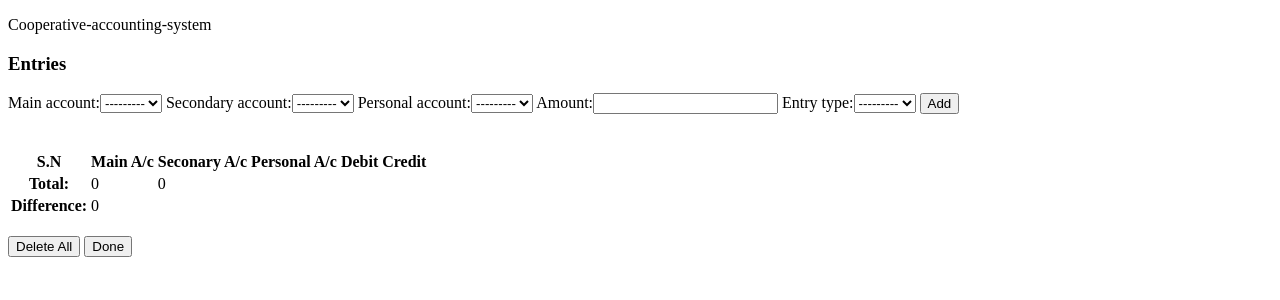
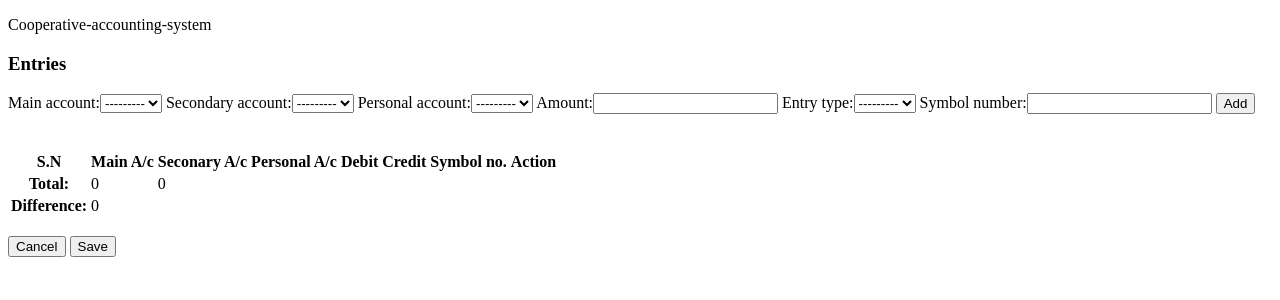
Before and after one commit to suresh466/cooperative_accounting_system, a Django app: page /dataentry/ in a window 1280 px wide. Shown: the top 300 px of the page. Run offline with Django 3.2, Linux system fonts and the light colour scheme.

Commit message:
add symbol_number field to the entry model

```diff
--- a/data_entry/forms.py
+++ b/data_entry/forms.py
@@ -5,7 +5,8 @@ class DataEntryForm(forms.ModelForm):
     class Meta:
         model = Entry
         fields = ('main_account', 'secondary_account',
-                'personal_account', 'amount', 'entry_type')
+                'personal_account', 'amount', 'entry_type',
+                'symbol_number')
 
     def __init__(self, *args, **kwargs):
         super().__init__(*args, **kwargs)
--- a/data_entry/models.py
+++ b/data_entry/models.py
@@ -19,6 +19,7 @@ class Entry(models.Model):
     main_account = models.ForeignKey(MainAccount, on_delete=models.DO_NOTHING)
     secondary_account = models.ForeignKey(SecondaryAccount, on_delete=models.DO_NOTHING)
     personal_account = models.ForeignKey(PersonalAccount, on_delete=models.DO_NOTHING)
+    symbol_number = models.PositiveIntegerField()
     amount = models.DecimalField(max_digits=11, decimal_places=2)
     DEBIT = 'dr'
     CREDIT = 'cr'
--- a/data_entry/templates/data_entry/data_entry.html
+++ b/data_entry/templates/data_entry/data_entry.html
@@ -19,6 +19,8 @@
 		<th>Personal A/c</th>
 		<th>Debit</th>
 		<th>Credit</th>
+		<th>Symbol no.</th>
+		<th>Action</th>
 	</tr>
 	</thead>
 	<tbody>
@@ -38,8 +40,8 @@
 </br>
 <form method="POST" id="entryBundleForm">
 	{% csrf_token %}
-	<button type="submit" name="discard">Delete All</button>
-	<button id="save_session_entries" save_session_entries_url="{% url 'data_entry:save_session_entries' %}">Done</button>
+	<button type="submit" name="discard">Cancel</button>
+	<button id="save_session_entries" save_session_entries_url="{% url 'data_entry:save_session_entries' %}">Save</button>
 </form>
 
 <script src="https://code.jquery.com/jquery-3.3.1.min.js"></script>
@@ -71,6 +73,7 @@ $(document).on("submit", "#dataEntryForm", function(e){
 	var personal_account = $("#id_personal_account").val();
 	var amount = $("#id_amount").val();
 	var entry_type = $("#id_entry_type").val();
+	var symbol_number = $("#id_symbol_number").val();
 	var csrfmiddlewaretoken = $("input[name=csrfmiddlewaretoken]").val();
 
 	$.ajax({
@@ -82,6 +85,7 @@ $(document).on("submit", "#dataEntryForm", function(e){
 			"personal_account": personal_account,
 			"amount": amount,
 			"entry_type": entry_type,
+			"symbol_number": symbol_number,
 			"csrfmiddlewaretoken": csrfmiddlewaretoken,
 		},
 		success:function(session_entry){
@@ -89,27 +93,31 @@ $(document).on("submit", "#dataEntryForm", function(e){
 			$("#id_secondary_account").val("");
 			$("#id_personal_account").val("");
 			$("#id_amount").val("");
+			$("#id_symbol_number").val("");
 			$("#id_entry_type").val("");
 			let entry_count = session_entry.entry_count
 			let main_account = session_entry.ma;
 			let secondary_account = session_entry.sa;
 			let personal_account = session_entry.pa;
 			let debit = (session_entry.e_type === 'dr') ? session_entry.a:0; // if entry type is dr then value is entrys amount else 0
-		let credit= (session_entry.e_type === 'cr') ? session_entry.a:0;
+			let credit = (session_entry.e_type === 'cr') ? session_entry.a:0;
+			let symbol_number = session_entry.sn;
 			let markup = "<tr id='entry" + entry_count + "'><td>" +
 				entry_count + "</td><td>" +
 				main_account + "</td><td>" +
 				secondary_account + "</td><td>" +
 				personal_account + "</td><td>" +
 				debit + "</td><td>" +
-			credit + "</td><td><button onclick=discard_session_entry(" + entry_count + ")>Delete</button</td></tr>";
+				credit + "</td><td>" +
+				symbol_number + "</td><td>" +
+				"<button onclick=discard_session_entry(" + entry_count + ")>Delete</button</td></tr>"
 			let total_debit = session_entry.drcr_balance_val[1]
 			let total_credit = session_entry.drcr_balance_val[2]
 			let drcr_difference = session_entry.drcr_balance_val[3]
 			$("#session_entries_table tbody").append(markup);
 			$("#session_entries_table #total_debit").html(total_debit);
 			$("#session_entries_table #total_credit").html(total_credit);
-		$("#session_entries_table #drcr_difference").html(drcr_difference);
+			$("#session_entries_table #drcr_difference").html(drcr_difference)
 		}
 	});
 });
--- a/data_entry/views.py
+++ b/data_entry/views.py
@@ -61,8 +61,9 @@ def get_entry(request):
     amount = request.POST['amount']
     entry_type = request.POST['entry_type']
     entry_count = request.session['entries_counter']
+    symbol_number = request.POST['symbol_number']
 
-    entry = {'entry_count': entry_count, 'ma': main_account_pk, 'sa': secondary_account_pk, 'pa': personal_account_pk, 'a': amount, 'e_type': entry_type}
+    entry = {'entry_count': entry_count, 'ma': main_account_pk, 'sa': secondary_account_pk, 'pa': personal_account_pk, 'a': amount, 'sn':symbol_number, 'e_type': entry_type}
     request.session['entries'].append(entry)
     request.session['entries_counter'] = request.session['entries_counter'] + 1
     request.session.modified = True
@@ -72,7 +73,7 @@ def get_entry(request):
     pa = PersonalAccount.objects.get(pk=personal_account_pk)
     drcr_balance_val = drcr_balance_check(request.session['entries'])
 
-    entry_json = {'entry_count': entry_count, 'ma': ma.name, 'sa': sa.name, 'pa': pa.name, 'a': amount, 'e_type': entry_type, 'drcr_balance_val': drcr_balance_val}
+    entry_json = {'entry_count': entry_count, 'ma': ma.name, 'sa': sa.name, 'pa': pa.name, 'a': amount,  'sn': symbol_number, 'e_type': entry_type, 'drcr_balance_val': drcr_balance_val}
 
     session_entry = entry_json
 
@@ -94,11 +95,12 @@ def save_session_entries(request):
                 ma = MainAccount.objects.get(pk=ma_pk)
                 sa = SecondaryAccount.objects.get(pk=sa_pk)
                 pa = PersonalAccount.objects.get(pk=pa_pk)
+                sn = entry['sn']
                 a = entry['a']
                 e_type = entry['e_type']
                 counter += 1
 
-                entry = Entry(main_account=ma, secondary_account=sa, personal_account=pa, amount=a, entry_type=e_type, entry_bundle=entrybundle, count=counter)
+                entry = Entry(main_account=ma, secondary_account=sa, personal_account=pa, amount=a, entry_type=e_type, symbol_number=sn, entry_bundle=entrybundle, count=counter)
                 entry.save()
 
             del request.session['entries']
```
Also changed, not shown: data_entry/migrations/0007_auto_20200719_0940.py (added), data_entry/migrations/0008_auto_20200719_1047.py (added), data_entry/migrations/0009_remove_entrybundle_detail.py (added). Lines whose indentation alone changed are shown as unchanged.
